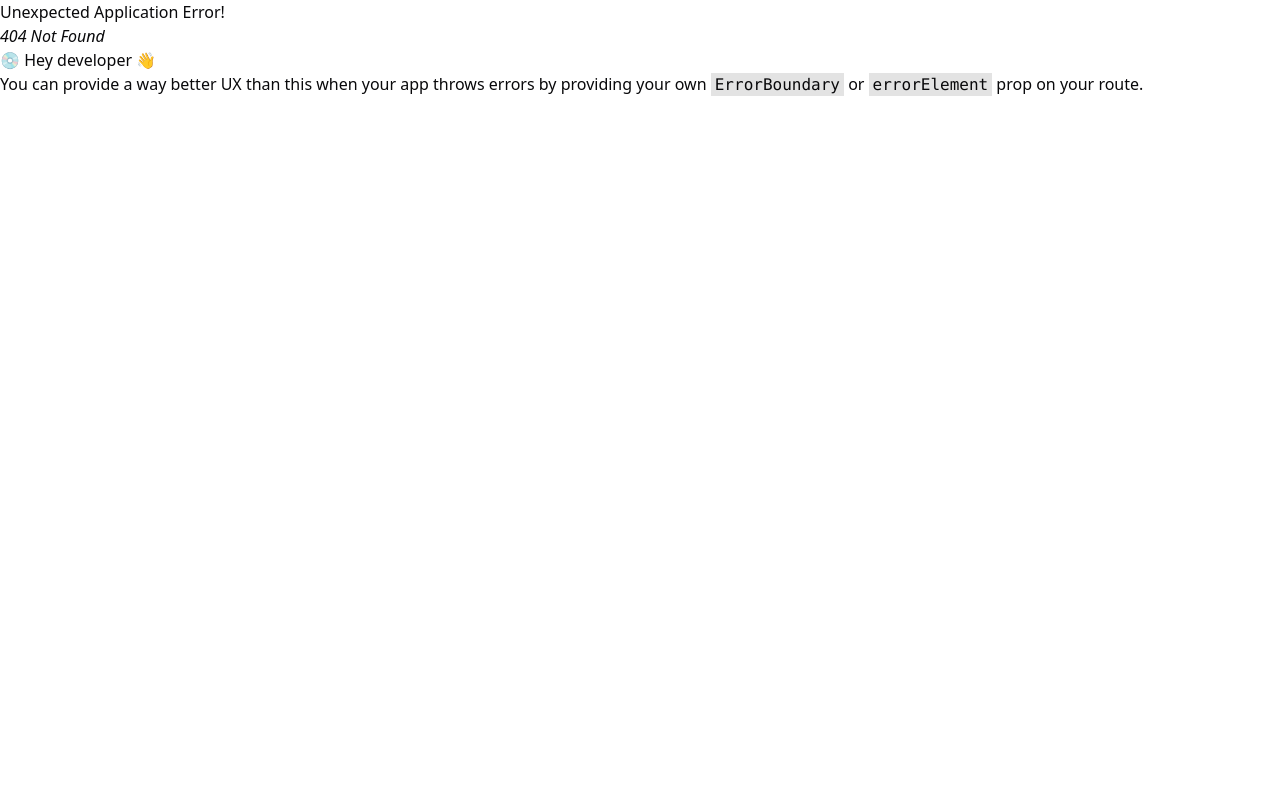
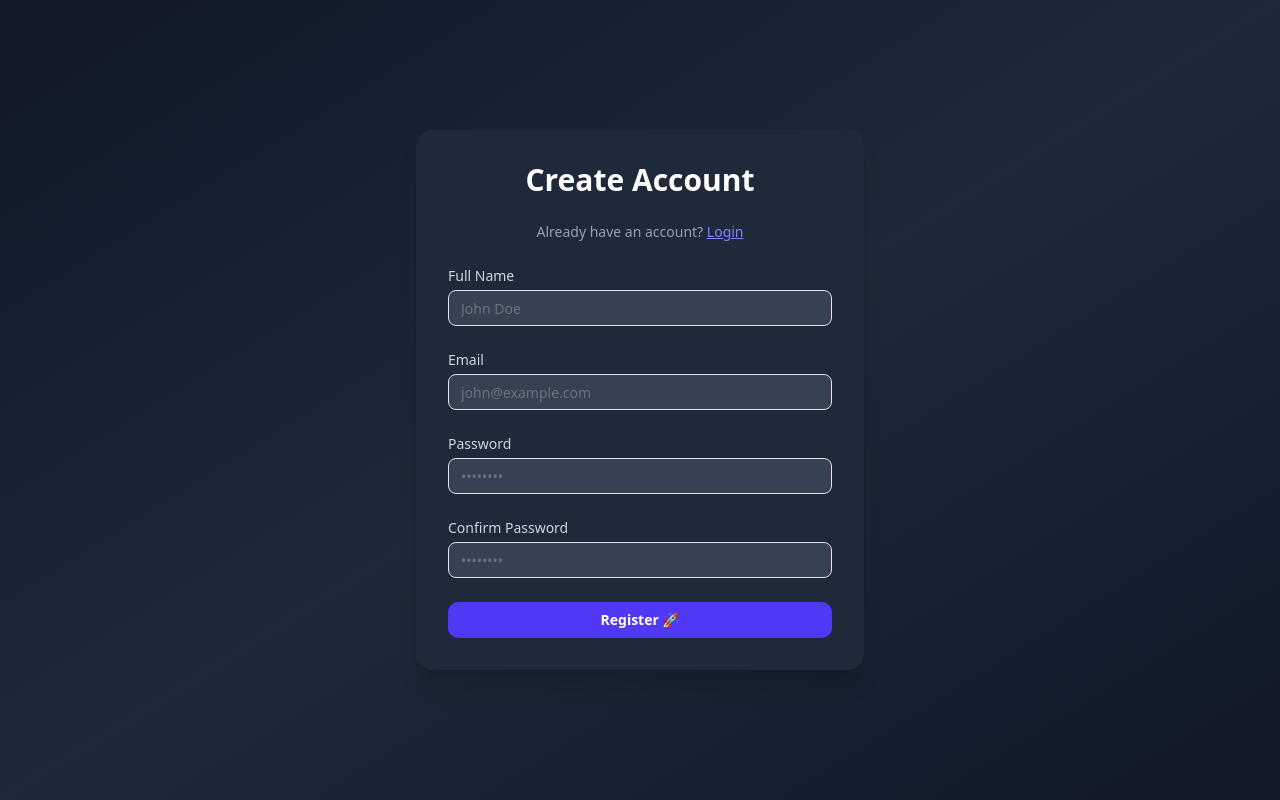
Before and after one commit to snehasishdasz/ToDo-MERN, a React (Vite) app in the folder client/: page /signup in a window 1280 px wide. Before the commit this address had no page. Built offline with nearby package versions, Linux system fonts and the light colour scheme.

Commit message:
🔰EDIT todo DONE

```diff
--- /dev/null
+++ b/client/src/pages/EditTodo.jsx
@@ -0,0 +1,88 @@
+import React, { useEffect, useState } from "react";
+import { useParams, useNavigate } from "react-router-dom";
+import axios from "axios";
+import { Input } from "@/components/ui/input";
+import { Textarea } from "@/components/ui/textarea";
+import { Button } from "@/components/ui/button";
+import { toast } from "sonner";
+
+const EditTodo = () => {
+  const { id } = useParams(); // Get the todo ID from the URL
+  const navigate = useNavigate();
+
+  const [title, setTitle] = useState("");
+  const [description, setDescription] = useState("");
+
+  // Fetch the current todo details
+  const fetchTodo = async () => {
+    try {
+      const res = await axios.get(`http://localhost:8000/api/v1/todo/${id}`,{
+        headers: {
+          "Content-Type": "application/json",
+        },
+        withCredentials: true,
+      })
+      if(res.data.success) {
+        setTitle(res.data.todo.title);
+        setDescription(res.data.todo.description);
+      }
+
+    } catch (error) {
+      toast.error(error.response.data.error, {
+        // position: "top-center",
+        duration: 2000, // 3 seconds
+      });
+    }
+  };
+
+  useEffect(() => {
+    fetchTodo();
+  }, []);
+
+  //Submit updated todo
+  const updateTodoHandler = async () => {
+    try {
+      const res = await axios.put(
+        `http://localhost:8000/api/v1/todo/edit/${id}`,
+        { title, description },
+        { withCredentials: true }
+      );
+      if (res.data.success) {
+        toast.success(res.data.message);
+        navigate("/"); // Go back to home
+      }
+    } catch (error) {
+      toast.error(error.response.data.error, {
+        // position: "top-center",
+        duration: 2000, // 3 seconds
+      });
+    }
+  };
+
+  return (
+    <div className="min-h-screen bg-gray-900 text-white flex flex-col items-center pt-12 px-4">
+      <h1 className="text-2xl font-bold mb-6">Edit Todo</h1>
+      <div className="w-full max-w-xl flex flex-col space-y-6">
+        <Input
+          type="text"
+          placeholder="Update Title"
+          value={title}
+          onChange={(e)=> setTitle(e.target.value) }
+        />
+        <Textarea
+          placeholder="Update Description"
+          value={description}
+          onChange={(e)=> setDescription(e.target.value) }
+        />
+        <Button
+          onClick={updateTodoHandler}
+          className="bg-indigo-600 hover:bg-indigo-700"
+        >
+          Update Todo ✅
+        </Button>
+      </div>
+    </div>
+  );
+};
+
+export default EditTodo;
--- a/client/src/pages/Home.jsx
+++ b/client/src/pages/Home.jsx
@@ -8,7 +8,6 @@ import { useState } from "react";
 import axios from "axios";
 import { Link, useNavigate } from "react-router-dom";
 import { toast } from "sonner";
-import Navbar from './Navbar';
 import Cookies from "js-cookie";
 
 const Home = () => {
@@ -109,9 +108,6 @@ const Home = () => {
     return (
       <>
         <div className="bg-gray-900 text-white min-h-screen flex flex-col">
-          {/* Navbar */}
-          <Navbar />
-
           {/* Main Content */}
           <div className="flex flex-col items-center mt-12 space-y-8">
             {/* Input Title */}
--- /dev/null
+++ b/client/src/pages/Layout.jsx
@@ -0,0 +1,14 @@
+
+import { Outlet } from "react-router-dom";
+import Navbar from "./Navbar";
+
+const Layout = () => {
+  return (
+    <>
+      <Navbar />
+      <Outlet /> {/* Renders the nested routes */}
+    </>
+  );
+};
+
+export default Layout;
--- a/client/src/pages/Navbar.jsx
+++ b/client/src/pages/Navbar.jsx
@@ -81,7 +81,7 @@ const [userData, setUserData] = useState(null);
                 <span className="text-sm font-medium text-yellow-500">
                   {userData.fullName}
                 </span>
-                <span className="text-xs text-white-500">{userData.email}</span>
+                <span className="text-xs text-white">{userData.email}</span>
               </div>
             </DropdownMenuTrigger>
             <DropdownMenuContent align="end" className="w-52">
--- /dev/null
+++ b/client/src/pages/SignUp.jsx
@@ -0,0 +1,74 @@
+import React from "react";
+import { Input } from "@/components/ui/input";
+import { Button } from "@/components/ui/button";
+import { Link } from "react-router-dom";
+
+const SignUp = () => {
+  return (
+    <div className="min-h-screen bg-gradient-to-br from-gray-900 via-gray-800 to-gray-900 flex items-center justify-center px-4">
+      <div className="w-full max-w-md bg-gray-800 rounded-2xl shadow-xl p-8 space-y-6">
+        <h2 className="text-3xl font-bold text-white text-center">
+          Create Account
+        </h2>
+        <p className="text-sm text-gray-400 text-center">
+          Already have an account?{" "}
+          <Link
+            to="/login"
+            className="text-indigo-400 hover:text-indigo-300 underline"
+          >
+            Login
+          </Link>
+        </p>
+
+        {/* Full Name */}
+        <div>
+          <label className="block text-sm text-gray-300 mb-1">Full Name</label>
+          <Input
+            type="text"
+            placeholder="John Doe"
+            className="bg-gray-700 text-white placeholder-gray-400"
+          />
+        </div>
+
+        {/* Email */}
+        <div>
+          <label className="block text-sm text-gray-300 mb-1">Email</label>
+          <Input
+            type="email"
+            placeholder="john@example.com"
+            className="bg-gray-700 text-white placeholder-gray-400"
+          />
+        </div>
+
+        {/* Password */}
+        <div>
+          <label className="block text-sm text-gray-300 mb-1">Password</label>
+          <Input
+            type="password"
+            placeholder="••••••••"
+            className="bg-gray-700 text-white placeholder-gray-400"
+          />
+        </div>
+
+        {/* Confirm Password */}
+        <div>
+          <label className="block text-sm text-gray-300 mb-1">
+            Confirm Password
+          </label>
+          <Input
+            type="password"
+            placeholder="••••••••"
+            className="bg-gray-700 text-white placeholder-gray-400"
+          />
+        </div>
+
+        {/* Register Button */}
+        <Button className="w-full bg-indigo-600 hover:bg-indigo-700 text-white font-semibold py-2 rounded-lg transition">
+          Register 🚀
+        </Button>
+      </div>
+    </div>
+  );
+};
+
+export default SignUp
```
Also changed, not shown: client/src/App.jsx (+16 -1 lines), 2 other files (tests, documents, lock files or other folders).
